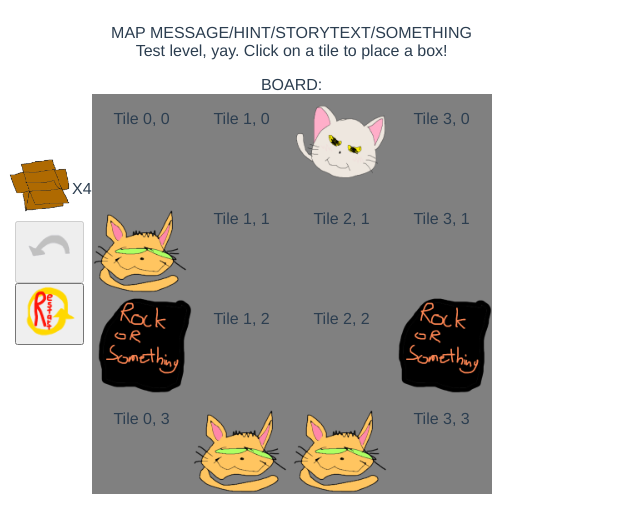
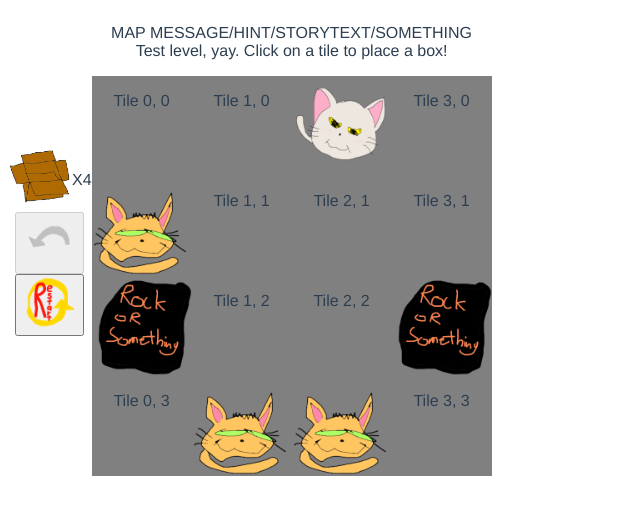
Before and after one commit to enwrath/catpuzzle, a Vue app: page /#/game/1 in a window 1280 px wide. Shown: the top 532 px of the page, without its empty margins (0-640 px from the left). Built offline with nearby package versions, Linux system fonts and the light colour scheme.

Commit message:
Remove old text

```diff
--- a/src/components/Board.vue
+++ b/src/components/Board.vue
@@ -1,6 +1,5 @@
 <template>
   <div class="Board">
-    BOARD:
     <div class="TileRow" :key="`row-${y}`" v-for="(row, y) in data.tiles">
       <BoardTile @placebox="placeBox" :inside="tile" :x="x" :y="y" :animations="data.animations" :key="`tile-${x}-${y}`" v-for="(tile, x) in row" />
     </div>
```
